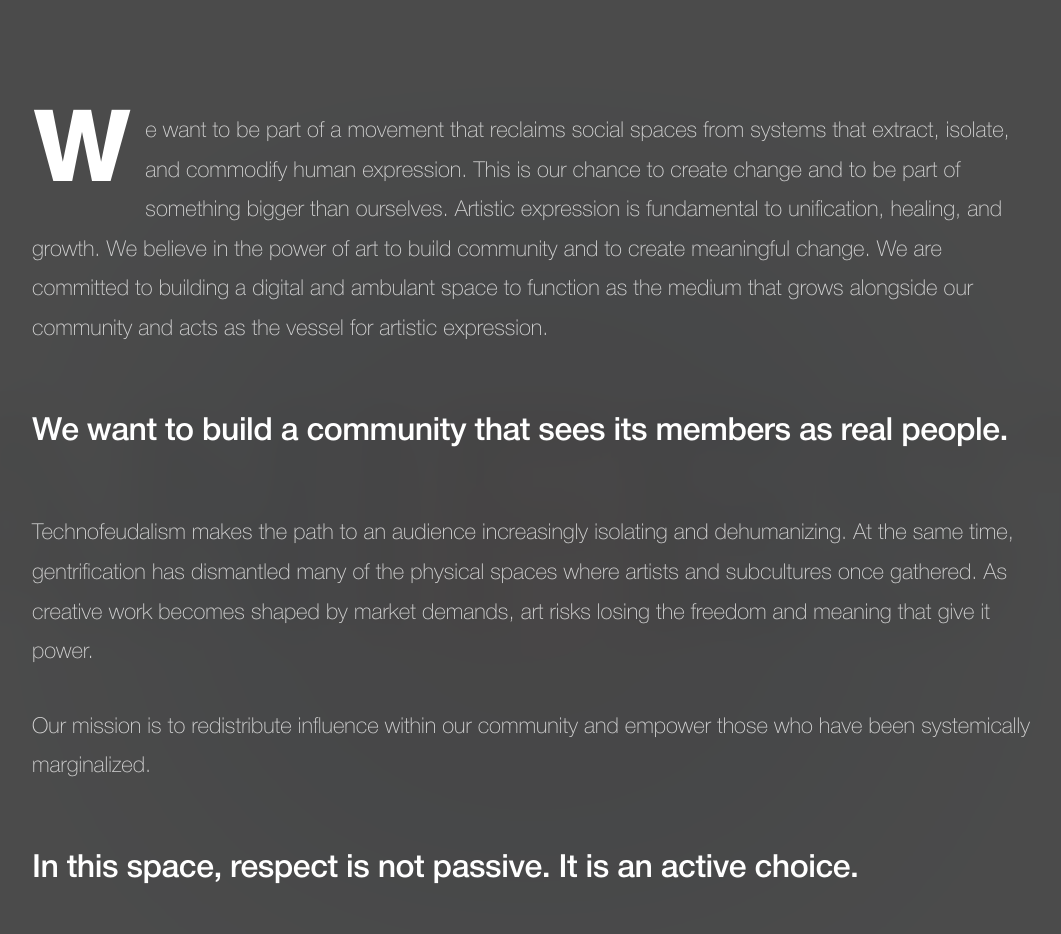
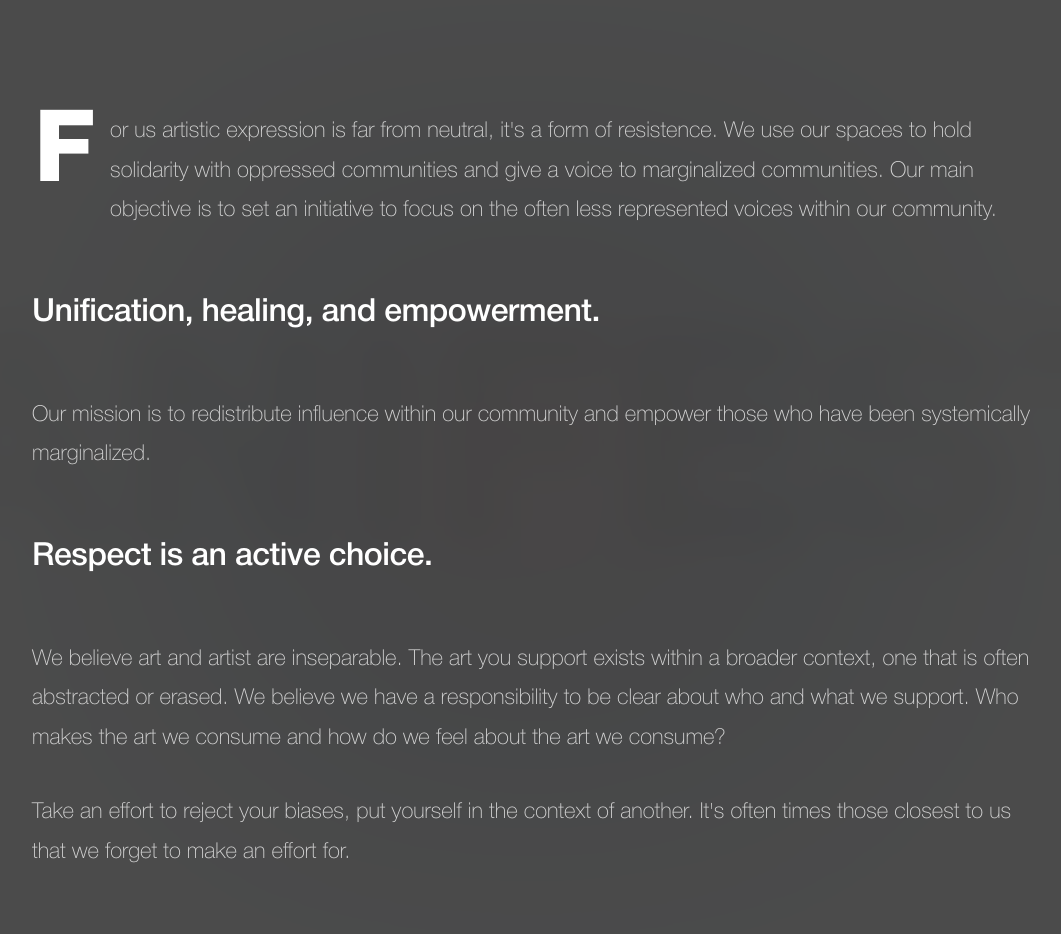
Before and after one commit to Antonioreyes8/warehouse-project, a Next.js app: page /manifesto in a window 1280 px wide. Shown: the part 418-1352 px from the top of the page, without its empty margins (108-1169 px from the left). Built offline with nearby package versions, Linux system fonts and the light colour scheme.

Commit message:
Manifesto

```diff
--- a/app/manifesto/manifestoSection.tsx
+++ b/app/manifesto/manifestoSection.tsx
@@ -14,27 +14,15 @@ export default function ManifestoSection() {
 					<h1 className={styles.mainTitle}>Our Manifesto</h1>
 
 					<p className={`${styles.text} ${styles.dropCap}`}>
-						We want to be part of a movement that reclaims social spaces from
-						systems that extract, isolate, and commodify human expression. This
-						is our chance to create change and to be part of something bigger
-						than ourselves. Artistic expression is fundamental to unification,
-						healing, and growth. We believe in the power of art to build
-						community and to create meaningful change. We are committed to
-						building a digital and ambulant space to function as the medium that
-						grows alongside our community and acts as the vessel for artistic
-						expression.
+						For us artistic expression is far from neutral, it's a form of
+						resistence. We use our spaces to hold solidarity with oppressed
+						communities and give a voice to marginalized communities. Our main
+						objective is to set an initiative to focus on the often less
+						represented voices within our community.
 					</p>
 
 					<p className={`${styles.text} ${styles.emphasis}`}>
-						We want to build a community that sees its members as real people.
-					</p>
-
-					<p className={styles.text}>
-						Technofeudalism makes the path to an audience increasingly isolating
-						and dehumanizing. At the same time, gentrification has dismantled
-						many of the physical spaces where artists and subcultures once
-						gathered. As creative work becomes shaped by market demands, art
-						risks losing the freedom and meaning that give it power.
+						Unification, healing, and empowerment.
 					</p>
 
 					<p className={styles.text}>
@@ -43,21 +31,24 @@ export default function ManifestoSection() {
 					</p>
 
 					<p className={`${styles.text} ${styles.emphasis}`}>
-						In this space, respect is not passive. It is an active choice.
+						Respect is an active choice.
 					</p>
 
 					<p className={styles.text}>
 						We believe art and artist are inseparable. The art you support
 						exists within a broader context, one that is often abstracted or
 						erased. We believe we have a responsibility to be clear about who
-						and what we support.
+						and what we support. Who makes the art we consume and how do we feel
+						about the art we consume?
 					</p>
 
 					<p className={styles.text}>
-						Neutrality and complicity allow harmful cycles to continue. In our
-						effort to create change, we acknowledge our duty not only to be
-						transparent and speak out, but to actively participate in the change
-						we want to see.
+						Take an effort to reject your biases, put yourself in the context of
+						another. It's often times those closest to us that we forget to make an effort for.
+					</p>
+
+					<p className={`${styles.text} ${styles.emphasis}`}>
+						Support local art
 					</p>
 				</div>
 			</div>
--- a/lib/discovery/questions.ts
+++ b/lib/discovery/questions.ts
@@ -4,7 +4,7 @@ export const QUESTIONS = [
   { id: 'q3', text: "You can seperate the art from the artist" },
   { id: 'q4', text: "Awards like the Grammys and the Oscars don't actually matter." },
   { id: 'q5', text: "There is a space for ai in art" },
-  { id: 'q6', text: "Social media is the most important tool for a modern creative." },
+  { id: 'q6', text: "Talent usually always beats hard work" },
   { id: 'q7', text: "Mainstream success is better than 'underground' respect." },
   { id: 'q8', text: "Vinyl sounds better than high-res digital audio." },
   { id: 'q9', text: "Collaborating is harder than working solo." },
```
